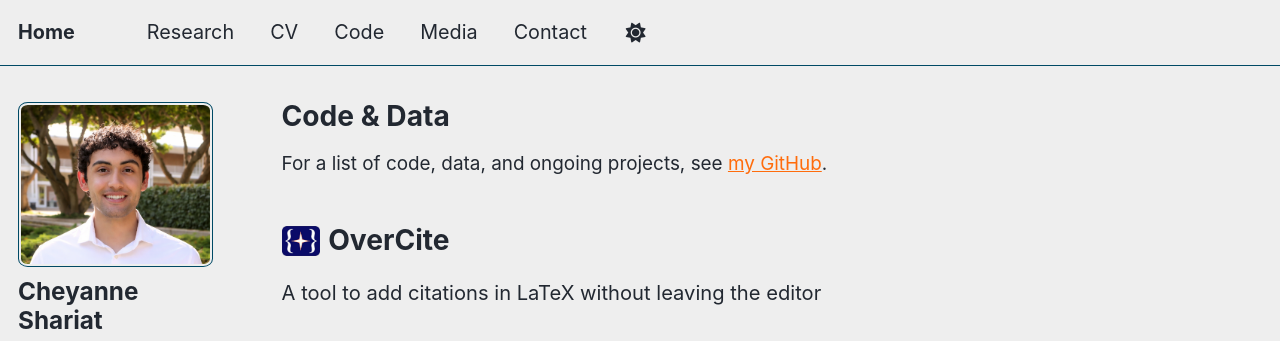
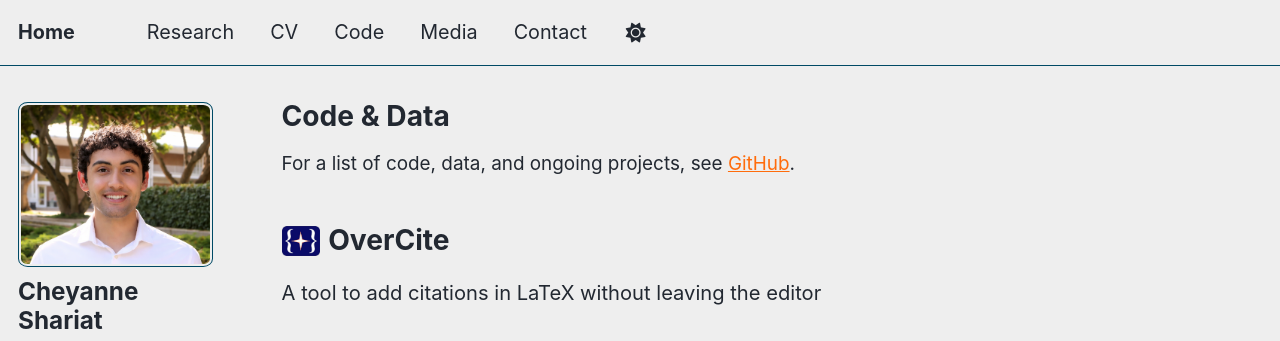
Before and after one commit to cheyanneshariat/cheyanneshariat.github.io, a Jekyll site: the page built from _pages/code.md, in a window 1280 px wide and 900 px high. Shown: the top 341 px of the window. Built offline with Jekyll 4.4.1, drawn with Linux system fonts in a browser that asks for light colours; a script that is not in the unit is left out.

Commit message:
Update code.md

```diff
--- a/_pages/code.md
+++ b/_pages/code.md
@@ -9,7 +9,7 @@
 
 <p style="font-size: 1.05em; line-height: 1.6; margin-bottom: 1.2rem;">
   For a list of code, data, and ongoing projects, see
-  <a href="https://github.com/cheyanneshariat">my GitHub</a>.
+  <a href="https://github.com/cheyanneshariat"> GitHub</a>.
 </p>
 
 <h2 style="margin-bottom: 0.8rem; display: flex; align-items: center; gap: 0.48rem;">
```
